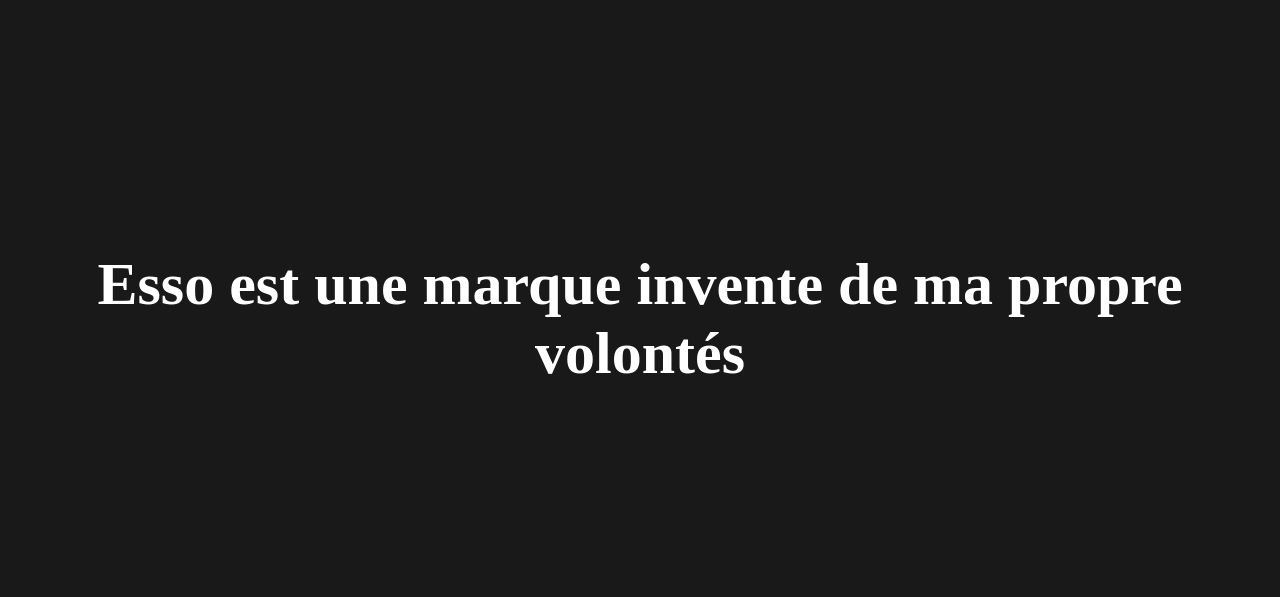
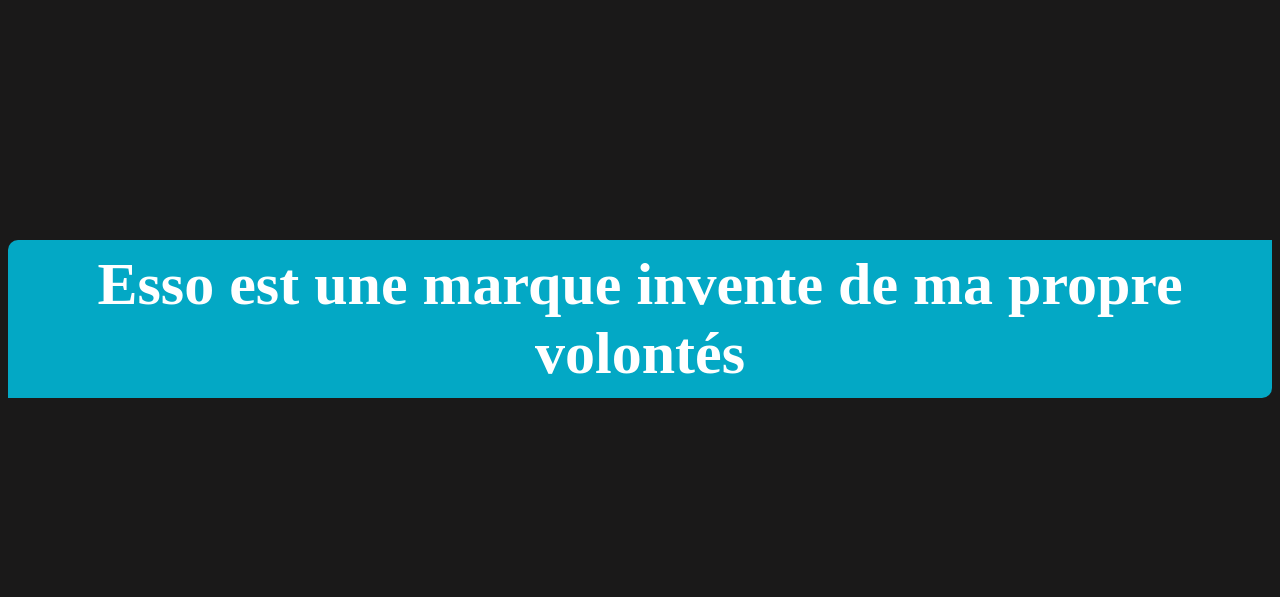
Before and after one commit to Bamormix/esso, a PHP site: page / in a window 1280 px wide. Shown: the part 989-1586 px from the top of the page. Run offline with PHP 8.4, Linux system fonts and the light colour scheme.

Commit message:
Add files via upload

```diff
--- a/style.css
+++ b/style.css
@@ -35,3 +35,10 @@ body {
     border-top-left-radius: 10px;
     border-bottom-right-radius: 10px;
 }
+
+h1 {
+    background: rgb(3, 168, 197);
+    padding: 10px;
+    border-top-left-radius: 10px;
+    border-bottom-right-radius: 10px;
+}
```
